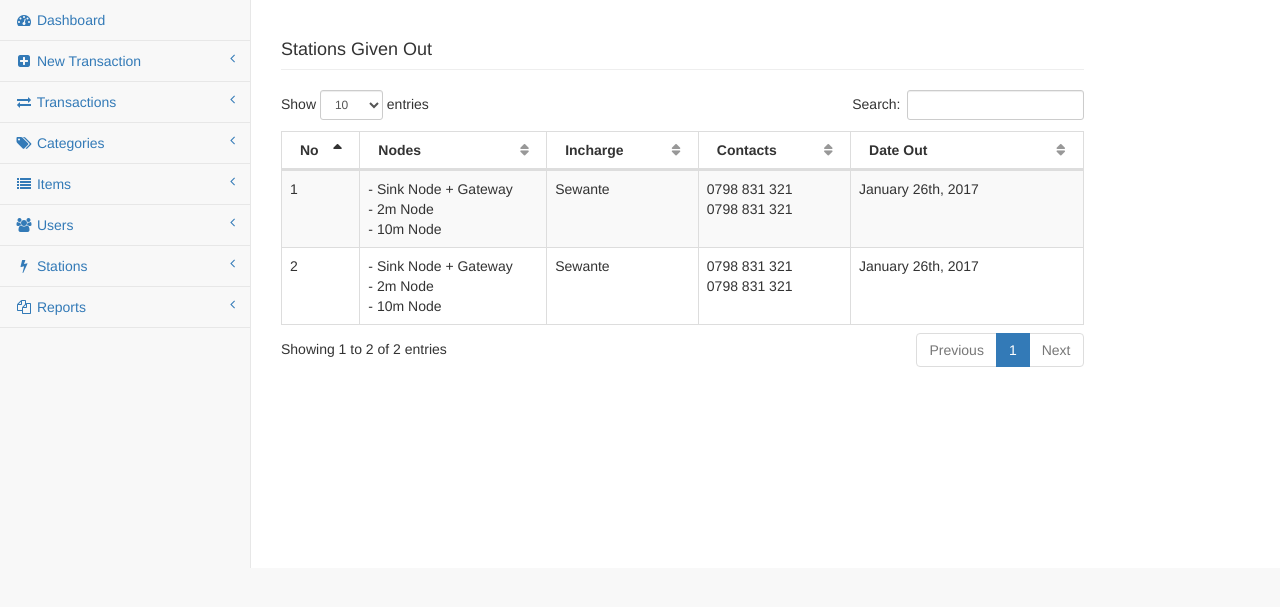
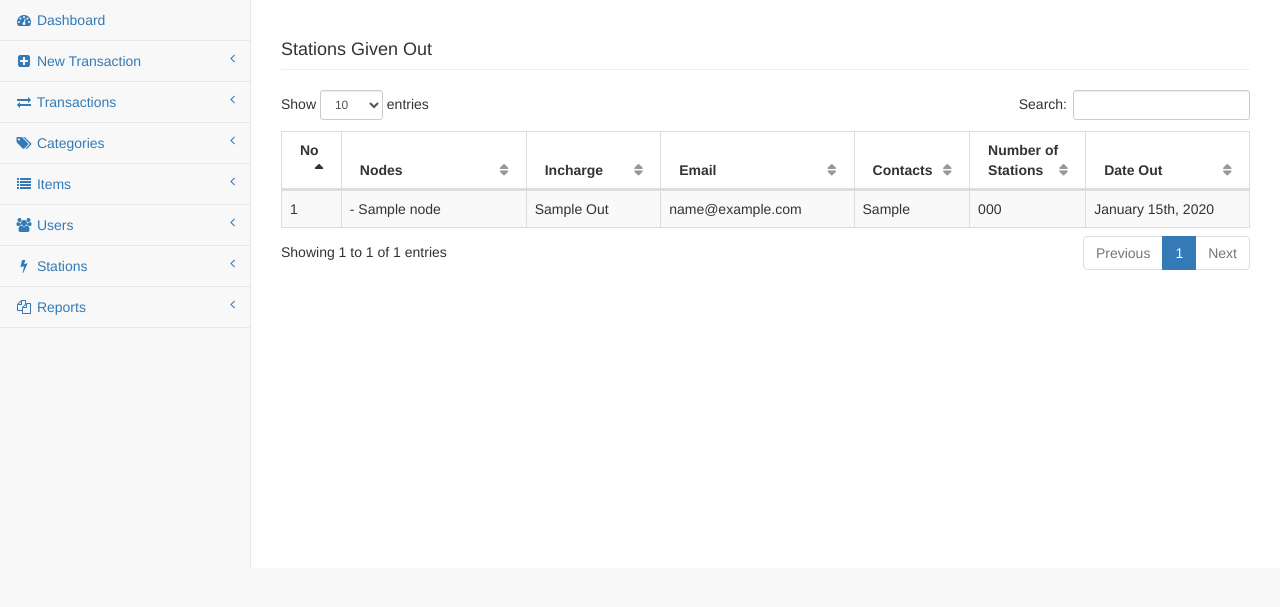
Before and after one commit to wimea-ict/inventory, a CodeIgniter app: page /inventory/index.php/stations/index in a window 1280 px wide. Shown: the part 51-658 px from the top of the page. Run offline with CodeIgniter, Linux system fonts and the light colour scheme; the visitor is signed in with stand-in values (Sample User, id 1); tables that the repository leaves empty or names only in its code hold one stand-in row (values such as "Sample post").

Commit message:
Show stations given out

```diff
--- a/application/controllers/Stations.php
+++ b/application/controllers/Stations.php
@@ -17,6 +17,7 @@ class Stations extends CI_Controller {
 
 	public function index() {
 		$data = [];
+		$data['stations_given_out'] = $this->stations_model->get_stations_given_out();
         $content = $this->load->view('stations/given-out', $data, TRUE);
 
         $this->load->view('main', [
--- a/application/models/Stations_model.php
+++ b/application/models/Stations_model.php
@@ -75,4 +75,23 @@ class Stations_model extends CI_Model {
 			$this->db->query($sql);
 		}
 	}
+
+	public function get_stations_given_out() {
+		$sql = sprintf("SELECT * FROM stations_given_out");
+		$query = $this->db->query($sql);
+
+		$stations_given_out = $query->result_array();
+		foreach ($stations_given_out as &$transaction) {
+			$sql = sprintf("SELECT son.node_id, n.name FROM station_out_nodes son
+							LEFT JOIN nodes n ON (n.id = son.node_id)
+							WHERE (station_out_id = %d)", $transaction['id']);
+			$query = $this->db->query($sql);
+			$nodes = $query->result_array();
+
+			$transaction['nodes'] = $nodes;
+		}
+		unset($transaction);
+
+		return $stations_given_out;
+	}
 }
--- a/application/views/partials/tables/stations-given-out.php
+++ b/application/views/partials/tables/stations-given-out.php
@@ -4,11 +4,12 @@
 <table width="100%" class="table table-striped table-bordered table-hover" id="data-table">
     <!-- Fix the width of the columns. -->
     <colgroup>
-        <col style="width: 7.1833%">
-        <col style="width: 17.1257%">
+        <col style="width: 6.1833%">
+        <col style="width: 19.1257%">
         <col style="width: 13.9024%">
-        <col style="width: 13.9512%">
-        <col style="width: 21.2188%">
+		<col style="width: 20%">
+        <col style="width: 11.9512%">
+		<col style="width: 12%">
         <col>
     </colgroup>
     <thead>
@@ -16,43 +17,37 @@
             <th>No</th>
             <th>Nodes</th>
             <th>Incharge</th>
+			<th>Email</th>
             <th>Contacts</th>
+			<th>Number of Stations</th>
             <th>Date Out</th>
         </tr>
     </thead>
     <tbody>
+		<?php
+		$i = 0;
+		foreach ($stations_given_out as $transaction): ?>
 		<tr>
-			<td>1</td>
+			<td><?= ++$i; ?></td>
 			<td>
-				- Sink Node + Gateway<br>
-				- 2m Node<br>
-				- 10m Node<br>
+				<?php foreach ($transaction['nodes'] as $node): ?>
+					- <?= $node['name']; ?><br>
+				<?php endforeach; ?>
 			</td>
-			<td>Sewante</td>
+			<td><?= ucwords($transaction['name']); ?></td>
+			<td><?= $transaction['email']; ?></td>
 			<td>
-				0798 831 321<br>
-				0798 831 321
+				<?php
+				$contacts = explode('/', $transaction['contacts']);
+				foreach ($contacts as $contact) {
+					echo "{$contact}<br>";
+				}
+				?>
 			</td>
-			<td>
-				January 26th, 2017
-			</td>
+			<td><?= $transaction['number_out']; ?></td>
+			<td><?= (new DateTime($transaction['date_out']))->format('F jS, Y'); ?></td>
 		</tr>
-		<tr>
-			<td>2</td>
-			<td>
-				- Sink Node + Gateway<br>
-				- 2m Node<br>
-				- 10m Node<br>
-			</td>
-			<td>Sewante</td>
-			<td>
-				0798 831 321<br>
-				0798 831 321
-			</td>
-			<td>
-				January 26th, 2017
-			</td>
-		</tr>
+		<?php endforeach; ?>
     </tbody>
 </table>
 <!-- /.table-responsive -->
--- a/application/views/stations/given-out.php
+++ b/application/views/stations/given-out.php
@@ -1,7 +1,7 @@
 <?php defined('BASEPATH') OR exit('No direct script access allowed'); ?>
 
 <div class="row" id="content">
-    <div class="col-lg-10">
+    <div class="col-lg-12">
 		<?php
         $page_heading = 'Stations Given Out';
         require_once(__DIR__ . '/../partials/page-header.php');
```
